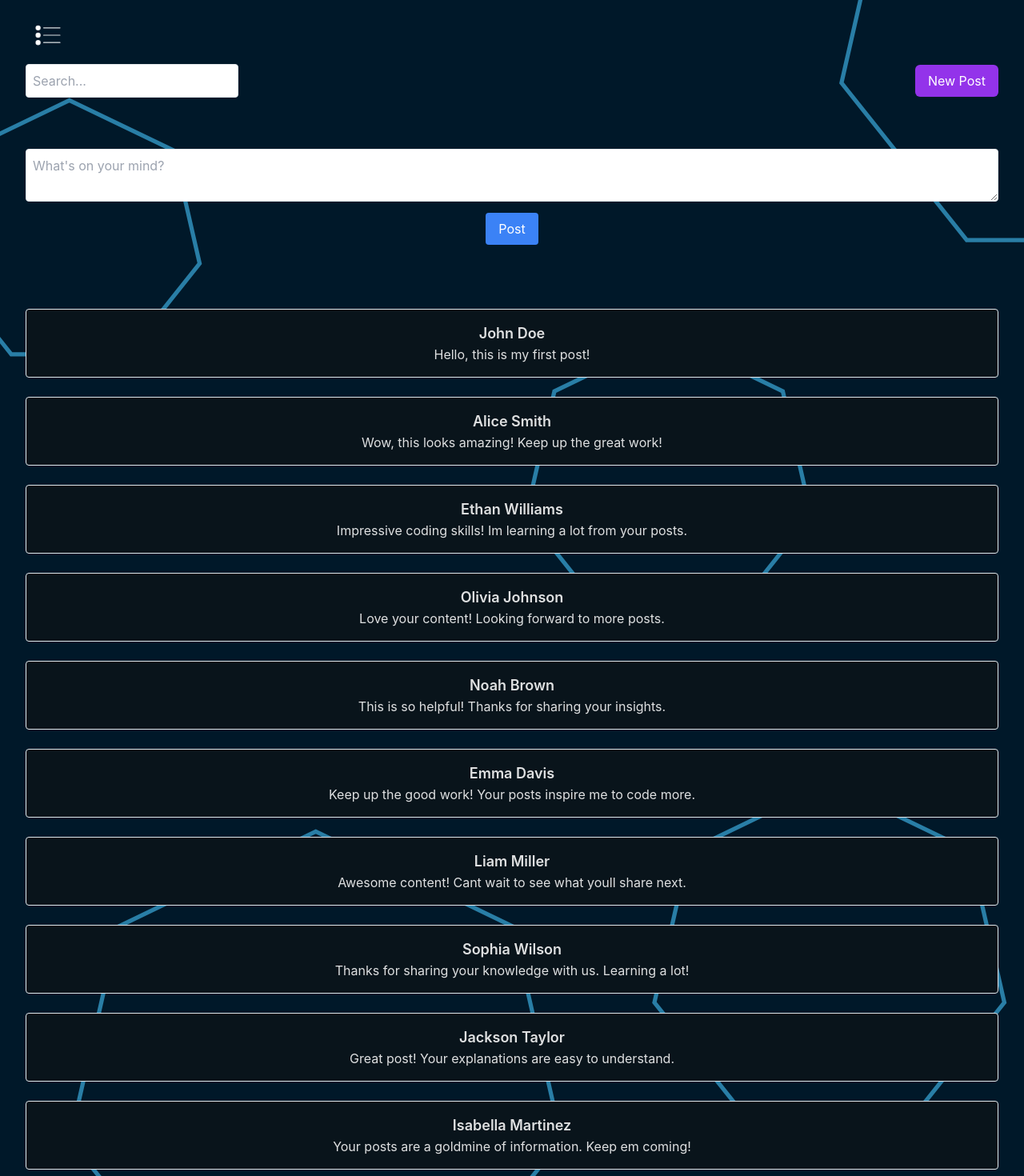
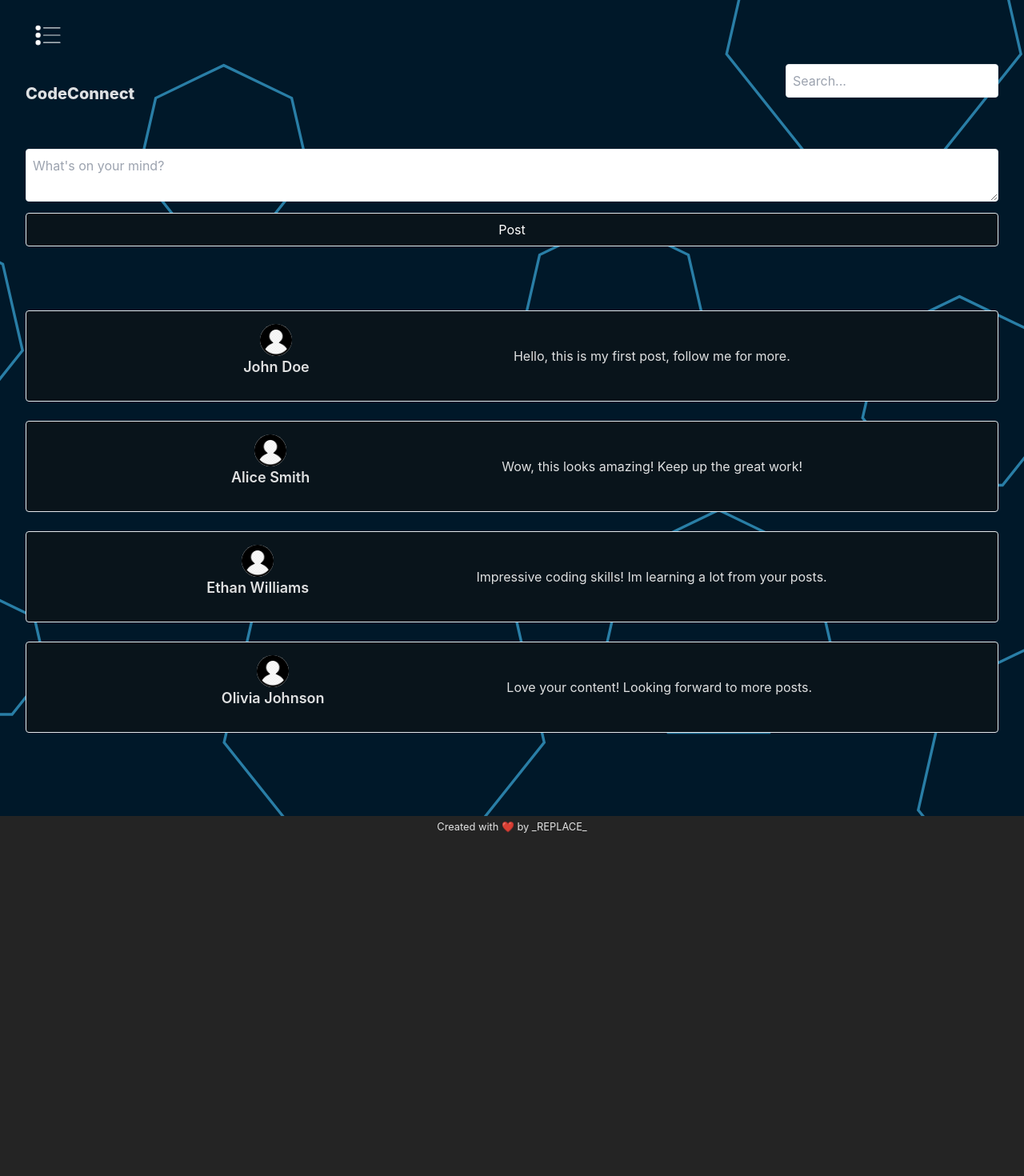
Before and after one commit to Noroff-FED-Campus-Assignments/css-frameworks-thor, a React (Vite) app: page / in a window 1280 px wide. Shown: the top 1470 px of the page at 80% size. After the commit the page ends 1044 px from the top, so only its background shows below. Built offline with nearby package versions, Linux system fonts and the light colour scheme.

Commit message:
comments and overall design on homepgae

```diff
--- a/src/components/Feed.jsx
+++ b/src/components/Feed.jsx
@@ -1,56 +1,46 @@
+import profileImage from '../assets/profileimg.png';
 
 function Feed() {
   return (
     <div className="my-4">
       <div className="my-6 comment-card p-4 bg-comment border rounded">
-        <h2 className="text-lg font-semibold">John Doe</h2>
-        <p>Hello, this is my first post!</p>
+        <div className="flex items-center justify-evenly">
+          <div className="flex flex-col  items-center mx-3">
+            <img src={profileImage} alt="Profile Image" className="w-10 h-10 rounded-full" />
+            <h2 className="text-lg font-semibold mb-3">John Doe</h2>
+          </div>
+          <p className=''>Hello, this is my first post, follow me for more.</p>
+        </div>
       </div>
-      <div className="my-6  comment-card p-4 bg-comment border rounded">
-        <h2 className="text-lg font-semibold">Alice Smith</h2>
-        <p>Wow, this looks amazing! Keep up the great work!</p>
-      </div>
-
-      <div className="my-6  comment-card p-4 bg-comment border rounded">
-        <h2 className="text-lg font-semibold">Ethan Williams</h2>
-        <p>Impressive coding skills! Im learning a lot from your posts.</p>
+      <div className="my-6 comment-card p-4 bg-comment border rounded">
+        <div className="flex items-center justify-evenly">
+          <div className="flex flex-col items-center mx-3">
+            <img src={profileImage} alt="Profile Image" className="w-10 h-10 rounded-full" />
+            <h2 className="text-lg font-semibold mb-3">Alice Smith</h2>
+          </div>
+          <p className="">Wow, this looks amazing! Keep up the great work!</p>
+        </div>
       </div>
 
       <div className="my-6 comment-card p-4 bg-comment border rounded">
-        <h2 className="text-lg font-semibold">Olivia Johnson</h2>
-        <p>Love your content! Looking forward to more posts.</p>
+        <div className="flex items-center justify-evenly">
+          <div className="flex flex-col items-center mx-3">
+            <img src={profileImage} alt="Profile Image" className="w-10 h-10 rounded-full" />
+            <h2 className="text-lg font-semibold mb-3">Ethan Williams</h2>
+          </div>
+          <p className="">Impressive coding skills! Im learning a lot from your posts.</p>
+        </div>
       </div>
 
       <div className="my-6 comment-card p-4 bg-comment border rounded">
-        <h2 className="text-lg font-semibold">Noah Brown</h2>
-        <p>This is so helpful! Thanks for sharing your insights.</p>
+        <div className="flex items-center justify-evenly ">
+          <div className="flex flex-col items-center mx-3">
+            <img src={profileImage} alt="Profile Image" className="w-10 h-10 rounded-full" />
+            <h2 className="text-lg font-semibold mb-3">Olivia Johnson</h2>
+          </div>
+          <p className="">Love your content! Looking forward to more posts.</p>
+        </div>
       </div>
-
-      <div className="my-6 comment-card p-4 bg-comment border rounded">
-        <h2 className="text-lg font-semibold">Emma Davis</h2>
-        <p>Keep up the good work! Your posts inspire me to code more.</p>
-      </div>
-
-      <div className="my-6 comment-card p-4 bg-comment border rounded">
-        <h2 className="text-lg font-semibold">Liam Miller</h2>
-        <p>Awesome content! Cant wait to see what youll share next.</p>
-      </div>
-
-      <div className="comment-card p-4 bg-comment border rounded">
-        <h2 className="text-lg font-semibold">Sophia Wilson</h2>
-        <p>Thanks for sharing your knowledge with us. Learning a lot!</p>
-      </div>
-
-      <div className="my-6 comment-card p-4 bg-comment border rounded">
-        <h2 className="text-lg font-semibold">Jackson Taylor</h2>
-        <p>Great post! Your explanations are easy to understand.</p>
-      </div>
-
-      <div className="my-6 comment-card p-4 bg-comment border rounded">
-        <h2 className="text-lg font-semibold">Isabella Martinez</h2>
-        <p>Your posts are a goldmine of information. Keep em coming!</p>
-      </div>
-
     </div>
   );
 }
--- a/src/components/HomePage.jsx
+++ b/src/components/HomePage.jsx
@@ -5,12 +5,11 @@ import Feed from './Feed';
 function HomePage() {
   return (
     <div className="container mx-auto px-4">
-      <div className="flex justify-between items-center mb-8">
-        <SearchBar className="bg-white text-gray-800 rounded-md px-4 py-2 w-1/2" />
-
-        <button className="bg-purple-600 text-white px-4 p-2 rounded-md hover:bg-purple-700 focus:outline-none focus:ring-2 focus:ring-purple-600">
-          New Post
-        </button>
+      <div className="flex flex-row justify-between items-center">
+        <h1 className='text-xl font-extrabold'>CodeConnect</h1>
+        <div className="flex justify-between items-center mb-8">
+          <SearchBar className="bg-white text-gray-800 rounded-md px-4 py-2 w-1/2" />
+        </div>
       </div>
 
       <div className="grid gap-6">
--- a/src/components/NewPostForm.jsx
+++ b/src/components/NewPostForm.jsx
@@ -2,7 +2,7 @@ function NewPostForm() {
     return (
         <div className="my-4">
             <textarea placeholder="What's on your mind?" className="p-2 w-full border rounded"></textarea>
-            <button className="mt-2 px-4 py-2 bg-blue-500 text-white rounded">Post</button>
+            <button className="transition ease-in-out mt-2 px-4 py-2 bg-comment w-full border-solid border hover:bg-accent text-white rounded">Post</button>
         </div>
     );
 }
--- a/tailwind.config.js
+++ b/tailwind.config.js
@@ -5,6 +5,7 @@ export default {
     extend: {
       colors: {
         comment: "#09141b",
+        accent: "#297ea6",
       },
     },
   },
```
